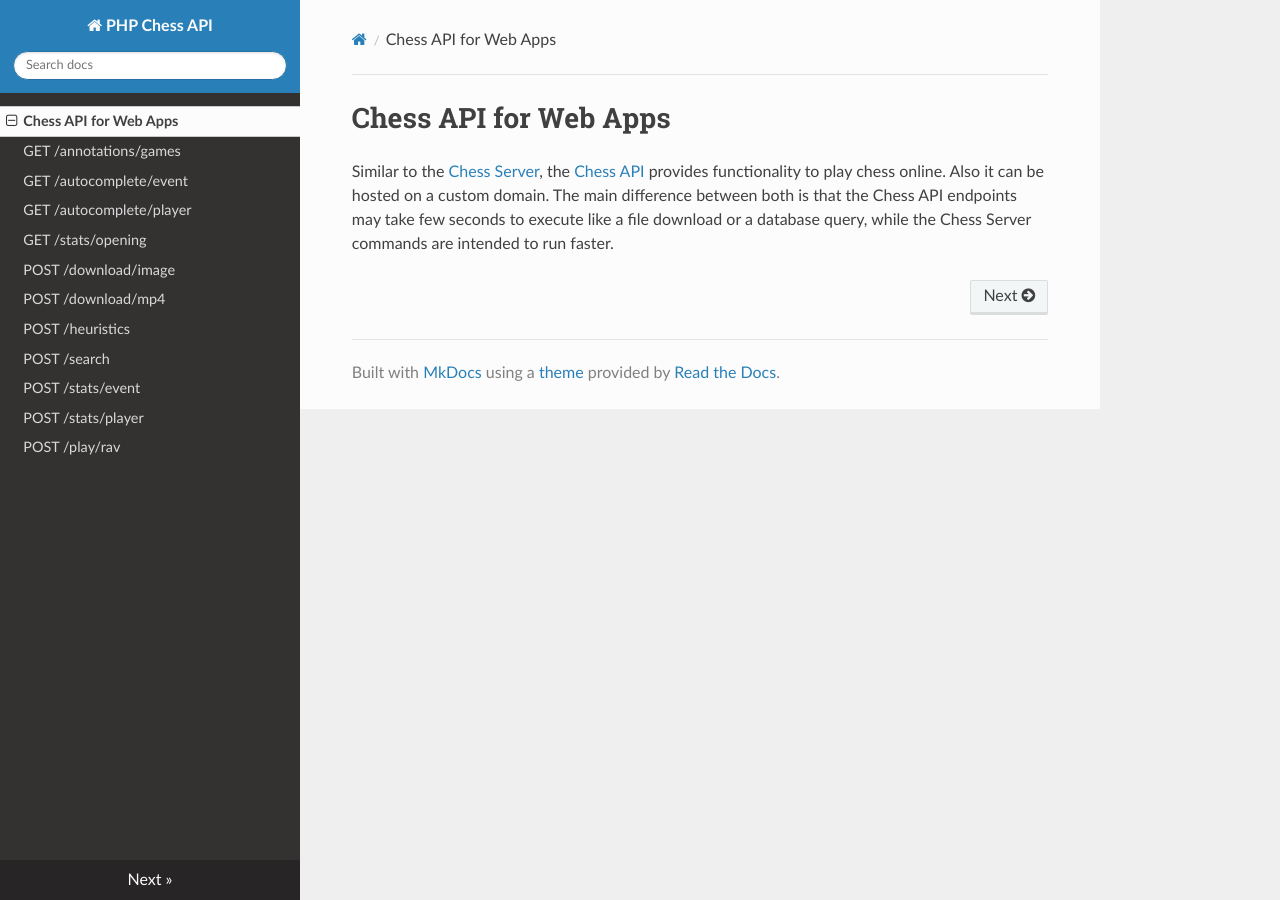
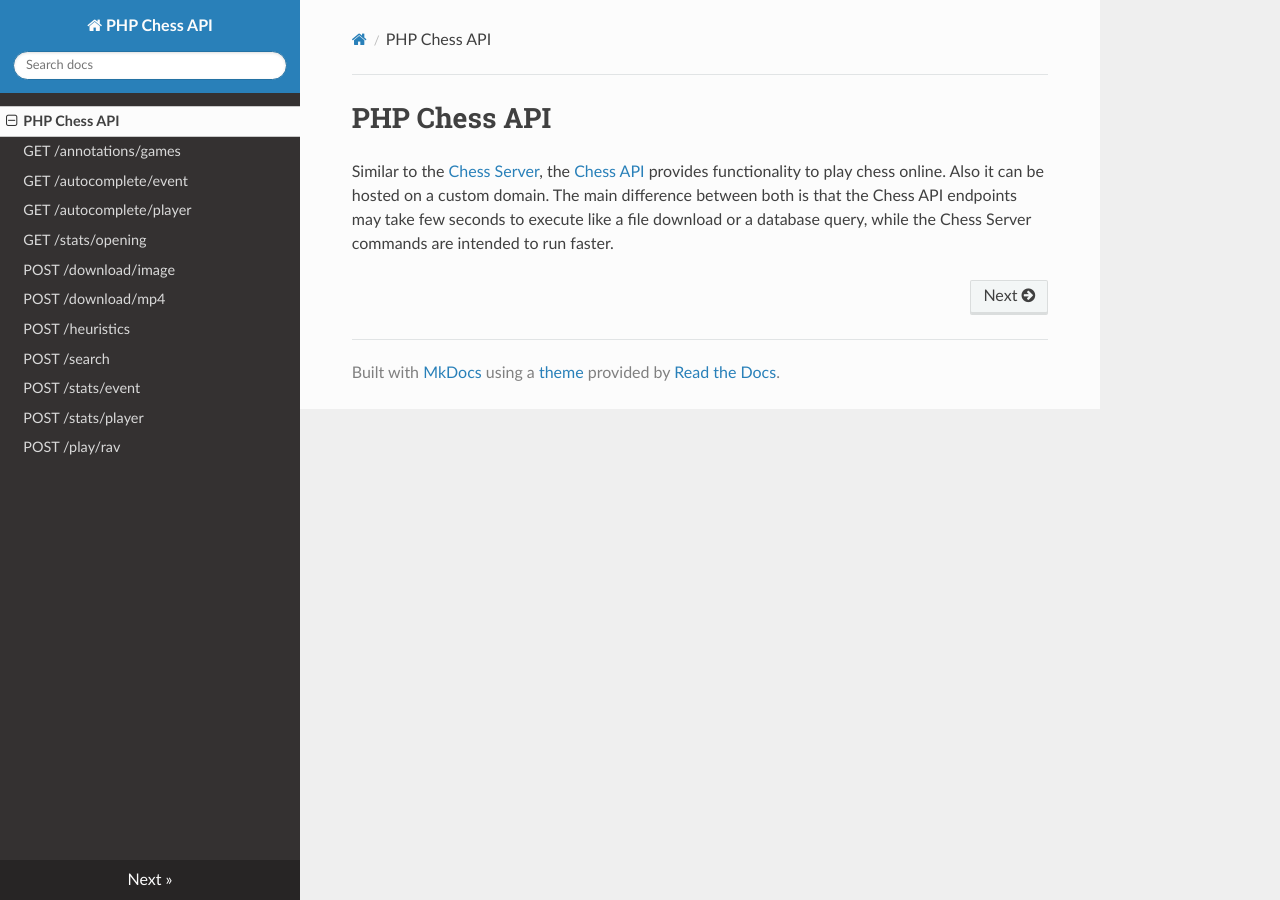
Before and after one commit to chesslablab/chess-api, an MkDocs documentation site: the page built from docs/index.md, in a window 1280 px wide. Built offline with MkDocs 1.6.1, drawn with Linux system fonts in a browser that asks for light colours; nearby versions of some CDN libraries.

Commit message:
Improved the docs

```diff
--- a/docs/index.md
+++ b/docs/index.md
@@ -1,3 +1,3 @@
-# Chess API for Web Apps
+# PHP Chess API
 
 Similar to the [Chess Server](https://github.com/chesslablab/chess-server), the [Chess API](https://github.com/chesslablab/chess-api) provides functionality to play chess online. Also it can be hosted on a custom domain. The main difference between both is that the Chess API endpoints may take few seconds to execute like a file download or a database query, while the Chess Server commands are intended to run faster.
--- a/mkdocs.yml
+++ b/mkdocs.yml
@@ -1,6 +1,6 @@
 site_name: PHP Chess API
 nav:
-  - Chess API for Web Apps: index.md
+  - PHP Chess API: index.md
   - GET /annotations/games: get-annotations-games.md
   - GET /autocomplete/event: get-autocomplete-event.md
   - GET /autocomplete/player: get-autocomplete-player.md
```
